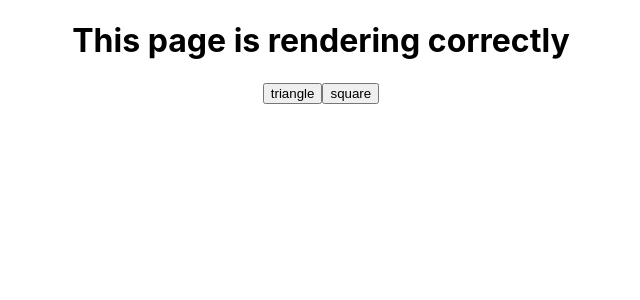
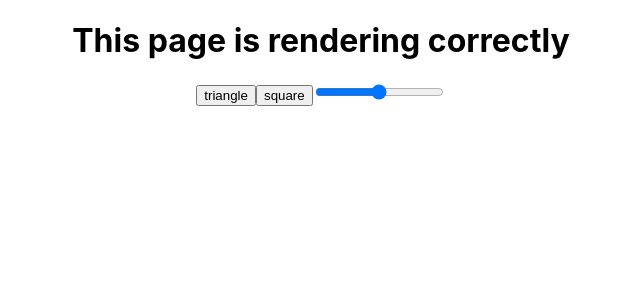
Before and after one commit to lcpfdev/react-web-api-synth, a React (Create React App) app: page / in a window 1280 px wide. Shown: the top 300 px of the page, without its empty margins (319-959 px from the left). Built offline with nearby package versions, Linux system fonts and the light colour scheme.

Commit message:
slider  update

```diff
--- a/src/components/synth.js
+++ b/src/components/synth.js
@@ -31,6 +31,7 @@ const Synth = () => {
         <h1>{check}</h1>
         <button onClick={trianglePlay}>triangle</button>
         <button onClick={sawPlay}>square</button>
+        <input type="range" min="1" max="100" value="50" class="slider" id="myRange"></input>
         </div>
     );
 
```
